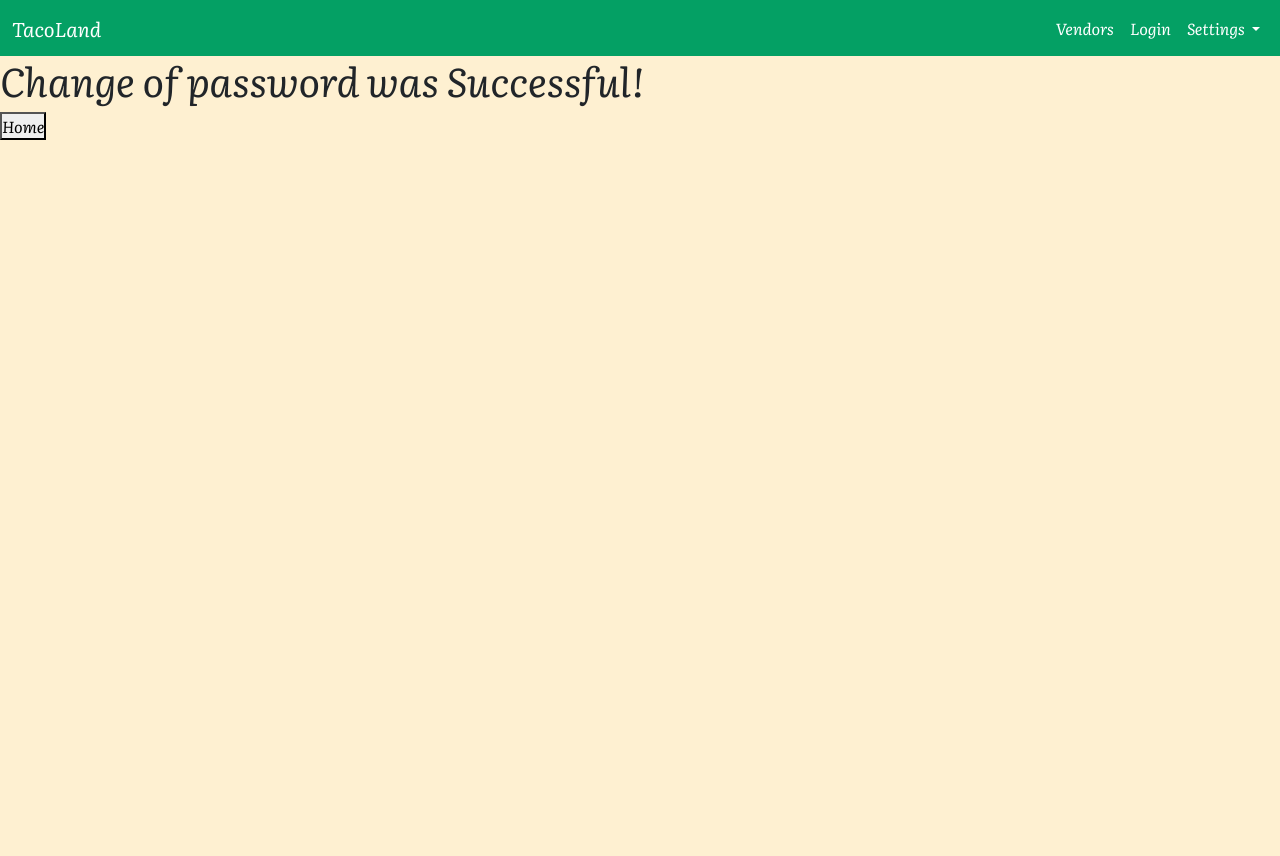
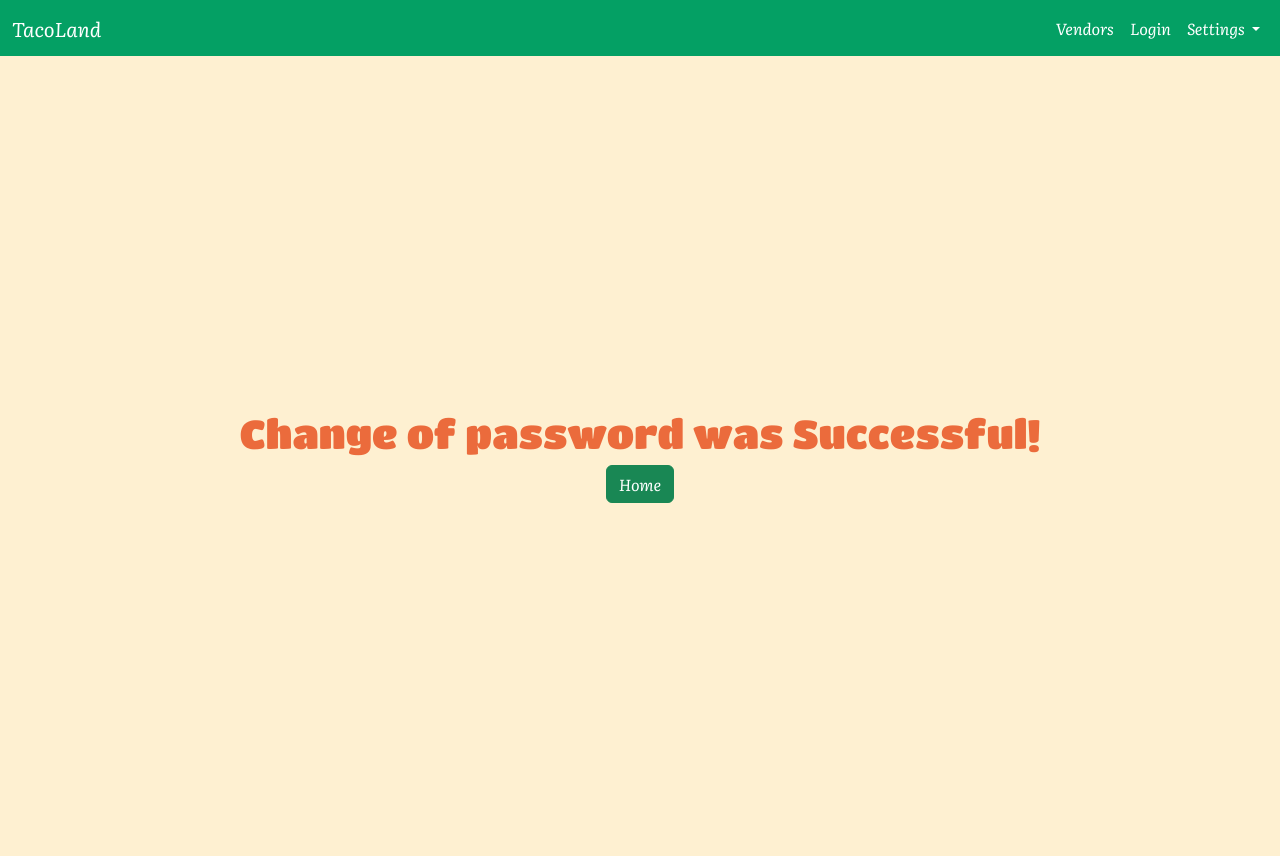
Before and after one commit to eric-ramos-garnica/TacoLand-project, a Flask app: template templates/successful_password_change.html in a window 1280 px wide. Before the commit the page ends 140 px from the top, so only its background shows below. Run offline with Flask 2, Linux system fonts and the light colour scheme; the template is opened without the code that fills it, so the values that code supplies are empty.

Commit message:
change of pASS word

```diff
--- a/templates/deleteAccount.html
+++ b/templates/deleteAccount.html
@@ -7,9 +7,6 @@
 
 {% block body %}
 <div id="container-deleting-account">
-    <div id="container in">
-
-    </div>
     <h1>Account Deleted</h1>
     <a href="/"><button class="btn btn-success">Home</button></a>
 </div>
--- a/templates/successful_password_change.html
+++ b/templates/successful_password_change.html
@@ -4,6 +4,9 @@
 
 
 {% block body %}
-<h1>Change of password was Successful!</h1>
-<a href="/"><button>Home</button></a>
+<div id="container-deleting-account">
+
+    <h1>Change of password was Successful!</h1>
+    <a href="/"><button class="btn btn-success">Home</button></a>
+</div>
 {% endblock %}
```
